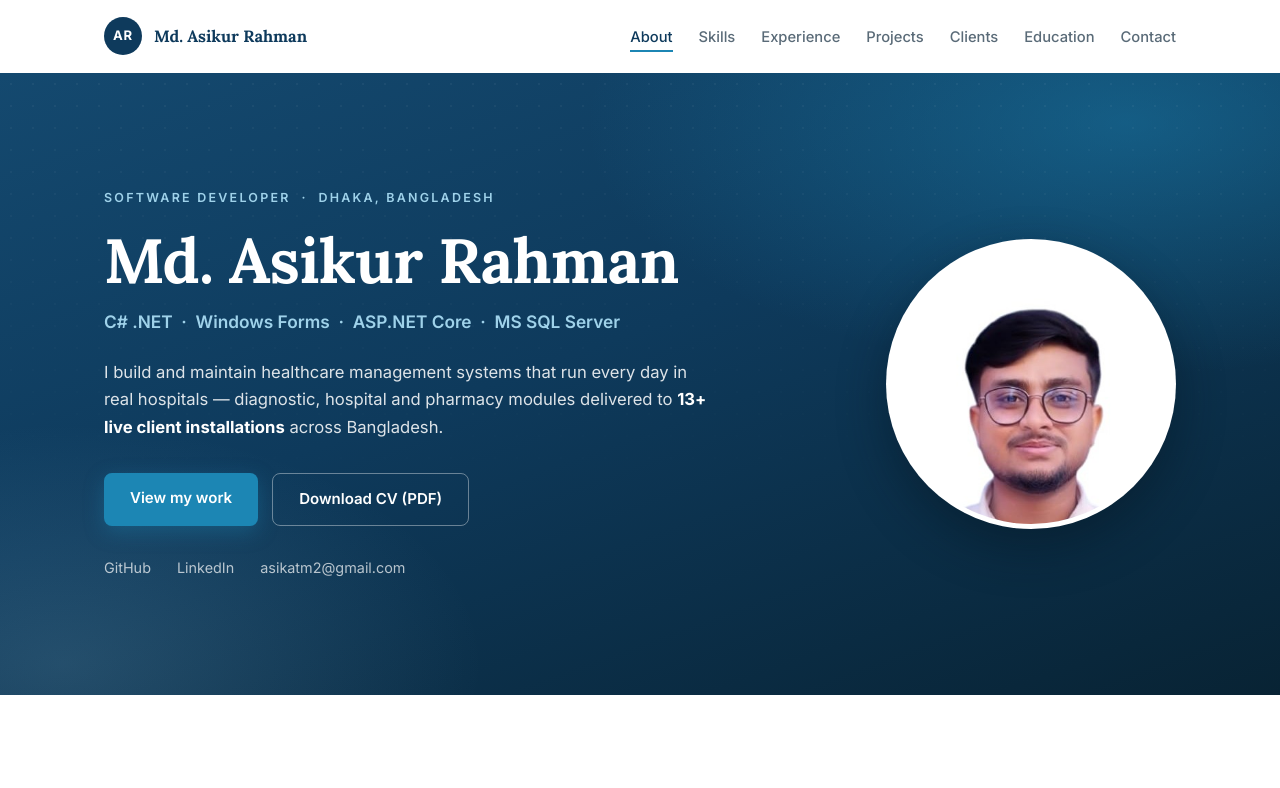
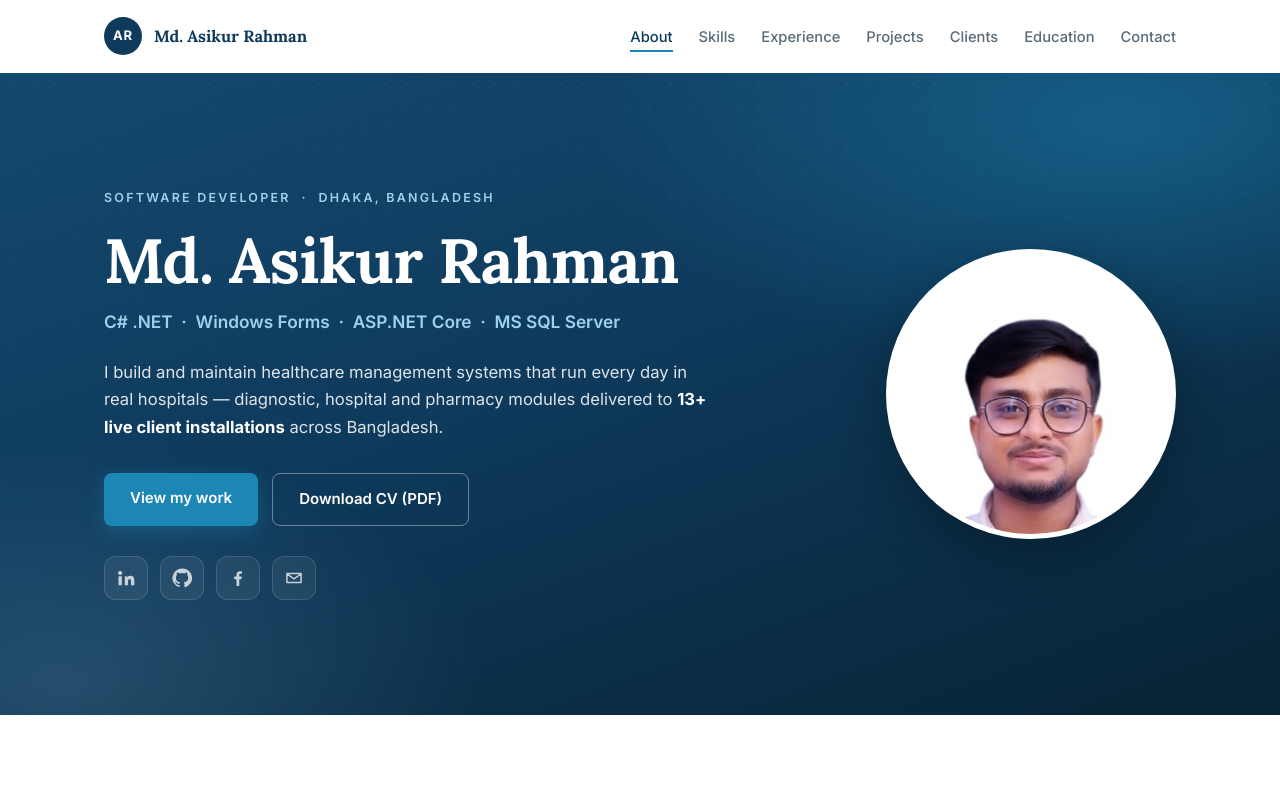
Before and after one commit to asikatm/asikatm.github.io, a plain HTML site: page index.html in a window 1280 px wide. Shown: the top 788 px of the page. Drawn offline with Linux system fonts and the light colour scheme.

Commit message:
23/09/26
facebook,linkdin logo add

```diff
--- a/assets/css/style.css
+++ b/assets/css/style.css
@@ -172,9 +172,18 @@ a { color: var(--accent-d); }
   .btn:hover::after { left: -75%; }
 }
 
-.hero-links { display: flex; flex-wrap: wrap; gap: 8px 26px; list-style: none; margin: 0; padding: 0; font-size: .9rem; }
-.hero-links a { color: rgba(255, 255, 255, .7); text-decoration: none; border-bottom: 1px solid transparent; }
-.hero-links a:hover { color: #fff; border-bottom-color: var(--accent-l); }
+.hero-links { display: flex; flex-wrap: wrap; gap: 12px; list-style: none; margin: 0; padding: 0; }
+.hero-links a {
+  display: inline-flex; align-items: center; justify-content: center;
+  width: 44px; height: 44px; border-radius: 12px;
+  color: rgba(255, 255, 255, .75); text-decoration: none;
+  background: rgba(255, 255, 255, .06); border: 1px solid rgba(255, 255, 255, .14);
+  transition: color .2s, background .2s, border-color .2s, transform .2s;
+}
+.hero-links a:hover, .hero-links a:focus-visible {
+  color: #fff; background: rgba(255, 255, 255, .12); border-color: var(--accent-l); transform: translateY(-2px);
+}
+.hero-links svg { width: 20px; height: 20px; }
 
 .hero-photo { position: relative; }
 .hero-photo img {
--- a/index.html
+++ b/index.html
@@ -73,9 +73,18 @@
       </div>
 
       <ul class="hero-links">
-        <li><a href="https://github.com/asikatm" target="_blank" rel="noopener">GitHub</a></li>
-        <li><a href="https://www.linkedin.com/in/asikur-rahman-895bba298/" target="_blank" rel="noopener">LinkedIn</a></li>
-        <li><a href="mailto:asikatm2@gmail.com">asikatm2@gmail.com</a></li>
+        <li><a href="https://www.linkedin.com/in/asikur-rahman-895bba298/" target="_blank" rel="noopener" aria-label="LinkedIn" title="LinkedIn">
+          <svg viewBox="0 0 24 24" aria-hidden="true"><path fill="currentColor" d="M4.98 3.5a2.5 2.5 0 1 1 0 5 2.5 2.5 0 0 1 0-5zM3 9.75h4v11H3v-11zm6.5 0h3.83v1.5h.05c.53-1 1.84-2.06 3.79-2.06 4.05 0 4.8 2.67 4.8 6.13v5.43h-4v-4.81c0-1.15-.02-2.63-1.6-2.63-1.6 0-1.85 1.25-1.85 2.54v4.9h-4v-11z"/></svg>
+        </a></li>
+        <li><a href="https://github.com/asikatm" target="_blank" rel="noopener" aria-label="GitHub" title="GitHub">
+          <svg viewBox="0 0 24 24" aria-hidden="true"><path fill="currentColor" d="M12 .5a11.5 11.5 0 0 0-3.64 22.41c.58.1.79-.25.79-.56v-2c-3.2.7-3.88-1.37-3.88-1.37-.52-1.33-1.28-1.69-1.28-1.69-1.05-.72.08-.7.08-.7 1.16.08 1.77 1.19 1.77 1.19 1.03 1.77 2.7 1.26 3.36.96.1-.75.4-1.26.73-1.55-2.55-.29-5.24-1.28-5.24-5.69 0-1.26.45-2.29 1.19-3.1-.12-.29-.52-1.46.11-3.05 0 0 .97-.31 3.17 1.18a11 11 0 0 1 5.78 0c2.2-1.49 3.17-1.18 3.17-1.18.63 1.59.23 2.76.11 3.05.74.81 1.19 1.84 1.19 3.1 0 4.42-2.7 5.39-5.26 5.68.41.36.78 1.06.78 2.14v3.17c0 .31.21.67.8.56A11.5 11.5 0 0 0 12 .5z"/></svg>
+        </a></li>
+        <li><a href="https://www.facebook.com/profile.php?id=61555092910021" target="_blank" rel="noopener" aria-label="Facebook" title="Facebook">
+          <svg viewBox="0 0 24 24" aria-hidden="true"><path fill="currentColor" d="M13.5 21.5v-8h2.7l.4-3.2h-3.1V8.3c0-.92.26-1.55 1.58-1.55h1.68V3.9a22 22 0 0 0-2.46-.13c-2.43 0-4.1 1.49-4.1 4.22v2.31H7.45v3.2h2.75v8h3.3z"/></svg>
+        </a></li>
+        <li><a href="mailto:asikatm2@gmail.com" aria-label="Email asikatm2@gmail.com" title="asikatm2@gmail.com">
+          <svg viewBox="0 0 24 24" aria-hidden="true"><path fill="none" stroke="currentColor" stroke-width="1.8" stroke-linecap="round" stroke-linejoin="round" d="M3.5 6.5h17v11h-17z M3.5 7l8.5 6 8.5-6"/></svg>
+        </a></li>
       </ul>
     </div>
 
```
